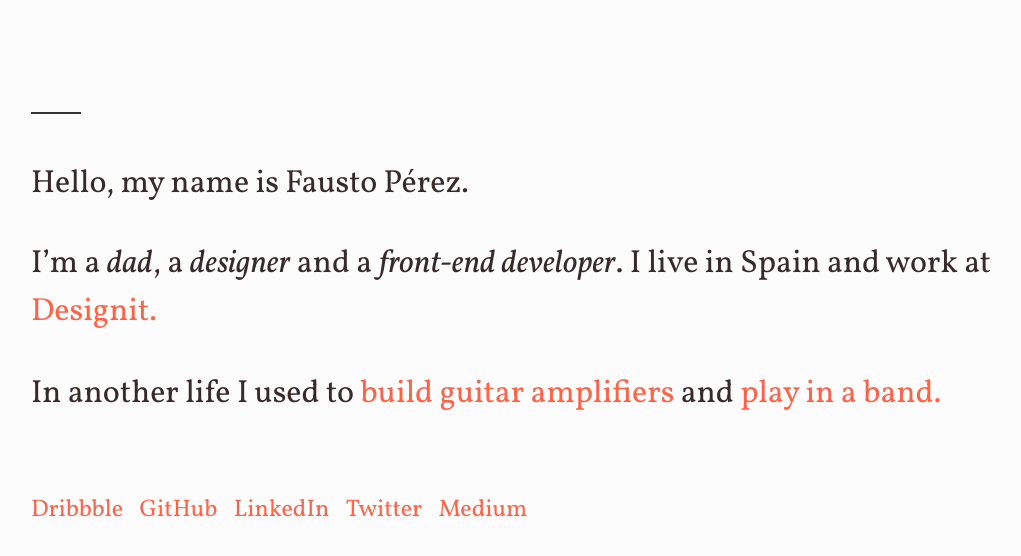
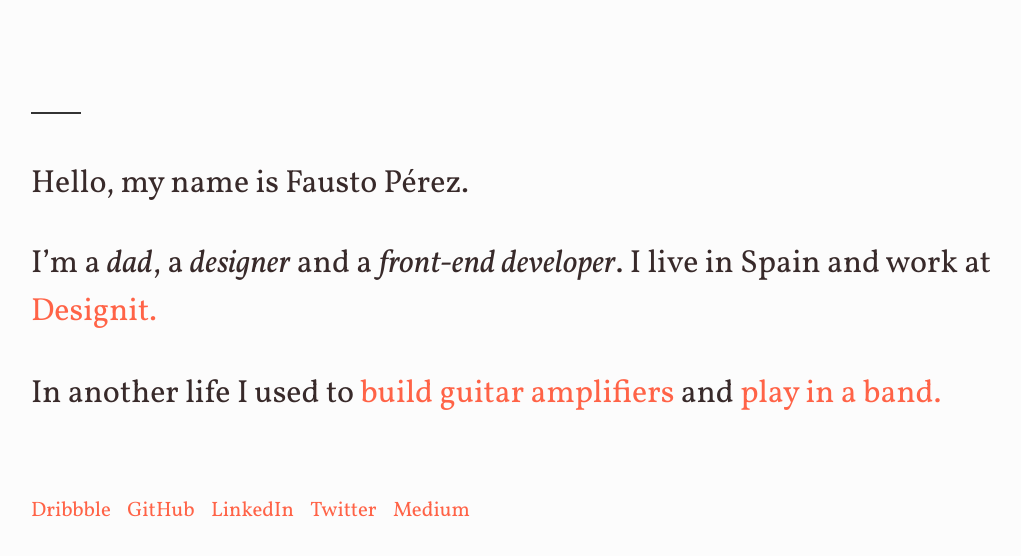
Before and after one commit to faustoperez/about, a plain HTML site: page index.html in a window 1280 px wide. Shown: the whole page, without its empty margins (129-1150 px from the left). Drawn offline with Linux system fonts and the light colour scheme.

Commit message:
Change li size

```diff
--- a/css/styles.css
+++ b/css/styles.css
@@ -82,7 +82,7 @@ ul {
 
 li {
 	display: inline-block;
-	font-size: .75em;
+	font-size: .65em;
 	margin-right: 5px;
 }
 
```
